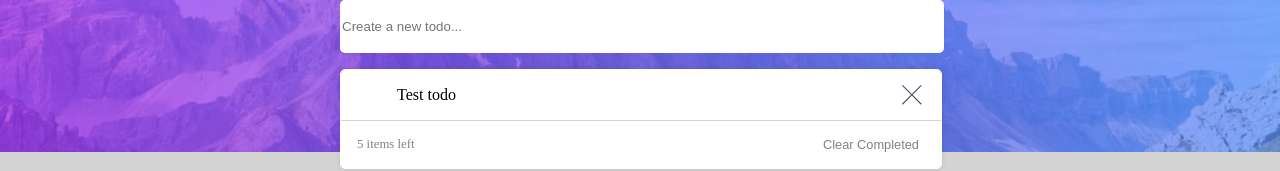
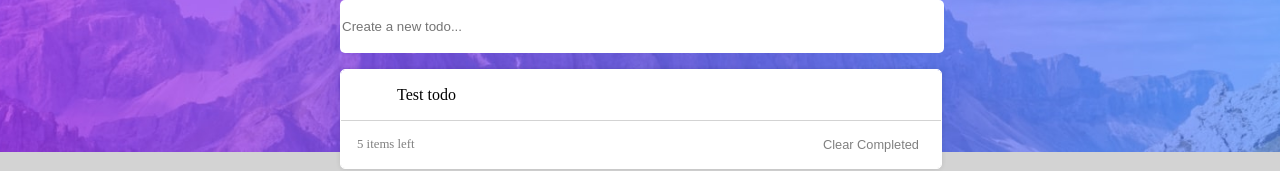
Before and after one commit to JJWallis/todo-app, a React (Create React App) app: page / in a window 1280 px wide. Shown: the part 120-291 px from the top of the page. Built offline with nearby package versions, Linux system fonts and the light colour scheme.

Commit message:
ListItem component added

```diff
--- a/src/components/ListItem.tsx
+++ b/src/components/ListItem.tsx
@@ -0,0 +1,23 @@
+import styled, { css } from 'styled-components'
+
+type ListItemProps = {
+   todo?: boolean
+}
+
+const ListItem = styled.li<ListItemProps>`
+   list-style: none;
+   padding: 0;
+   margin: 0 10px;
+   ${(props) =>
+      props.todo &&
+      css`
+         width: 100%;
+         background-color: white;
+         border-bottom: 0.5px solid lightgrey;
+         padding: 1rem 3.5rem;
+         margin: 0;
+         position: relative;
+      `}
+`
+
+export default ListItem
--- a/src/components/Todo.tsx
+++ b/src/components/Todo.tsx
@@ -1,5 +1,6 @@
 import React from 'react'
 import styled from 'styled-components'
+import ListItem from './ListItem'
 import cross from '../assets/icon-cross.svg'
 
 const CrossIcon = styled.img`
@@ -12,23 +13,12 @@ const CrossIcon = styled.img`
    cursor: pointer;
 `
 
-const StyledTodo = styled.li`
-   width: 100%;
-   background-color: white;
-   border-bottom: 0.5px solid lightgrey;
-   list-style: none;
-   padding: 0 0 0 3.5rem;
-   margin: 0;
-   padding-block: 1rem;
-   position: relative;
-`
-
 const Todo: React.FC = () => {
    return (
-      <StyledTodo>
+      <ListItem todo>
          Test todo
          <CrossIcon src={cross} />
-      </StyledTodo>
+      </ListItem>
    )
 }
 
--- a/src/components/TodoFooter.tsx
+++ b/src/components/TodoFooter.tsx
@@ -1,26 +1,20 @@
 import React from 'react'
-import styled from 'styled-components'
 import List from './List'
 import Button from './Button'
-
-const Li = styled.li`
-   list-style: none;
-   padding: 0;
-   margin: 0 10px;
-`
+import ListItem from './ListItem'
 
 const TodoFooter: React.FC = () => {
    return (
       <List footer>
-         <Li>
+         <ListItem>
             <Button>All</Button>
-         </Li>
-         <Li>
+         </ListItem>
+         <ListItem>
             <Button>Active</Button>
-         </Li>
-         <Li>
+         </ListItem>
+         <ListItem>
             <Button>Completed</Button>
-         </Li>
+         </ListItem>
       </List>
    )
 }
```
